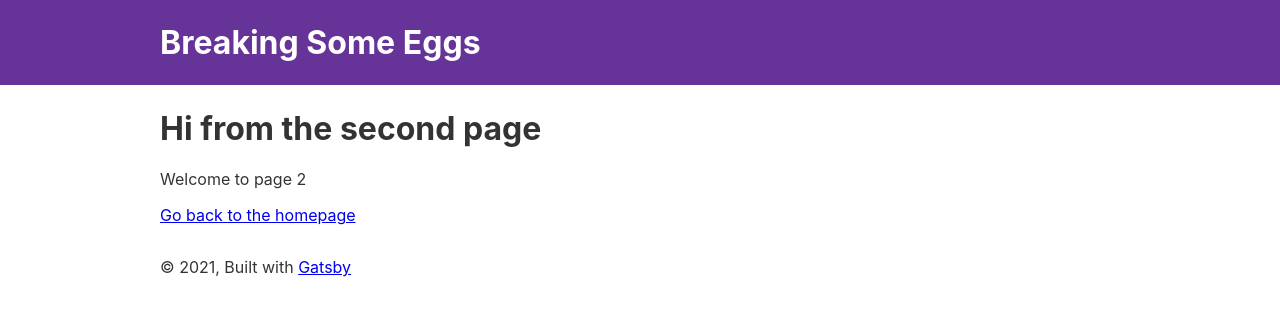
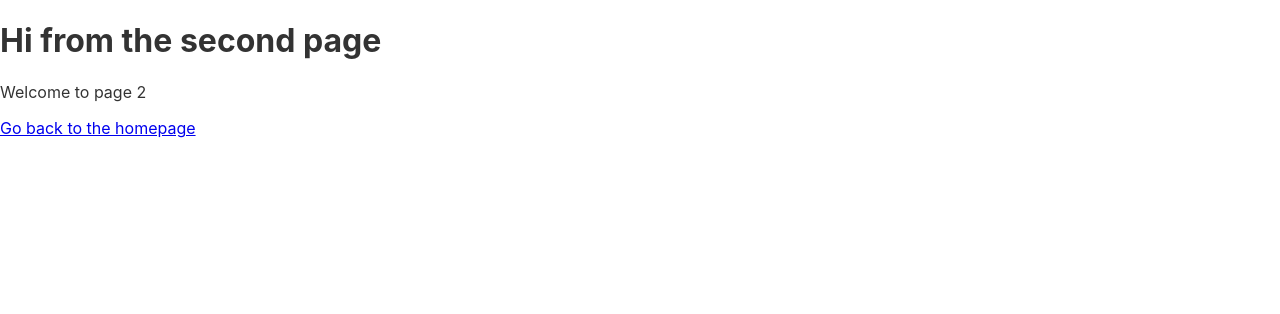
Before and after one commit to aholtzman/breakingsomeeggs, a Gatsby site: page /page-2 in a window 1280 px wide. Built offline with nearby package versions, Linux system fonts and the light colour scheme; Gatsby itself is replaced by a stand-in of ours.

```diff
--- a/src/components/layout.js
+++ b/src/components/layout.js
@@ -1,51 +1,9 @@
-/**
- * Layout component that queries for data
- * with Gatsby's useStaticQuery component
- *
- * See: https://www.gatsbyjs.com/docs/use-static-query/
- */
-
 import * as React from "react"
 import PropTypes from "prop-types"
-import { useStaticQuery, graphql } from "gatsby"
-
-import Header from "./header"
 import "./layout.css"
 
 const Layout = ({ children }) => {
-  const data = useStaticQuery(graphql`
-    query SiteTitleQuery {
-      site {
-        siteMetadata {
-          title
-        }
-      }
-    }
-  `)
-
-  return (
-    <>
-      <Header siteTitle={data.site.siteMetadata?.title || `Title`} />
-      <div
-        style={{
-          margin: `0 auto`,
-          maxWidth: 960,
-          padding: `0 1.0875rem 1.45rem`,
-        }}
-      >
-        <main>{children}</main>
-        <footer
-          style={{
-            marginTop: `2rem`,
-          }}
-        >
-          © {new Date().getFullYear()}, Built with
-          {` `}
-          <a href="https://www.gatsbyjs.com">Gatsby</a>
-        </footer>
-      </div>
-    </>
-  )
+  return <main>{children}</main>
 }
 
 Layout.propTypes = {
```
Also changed, not shown: src/pages/index.js (+10 -10 lines).
